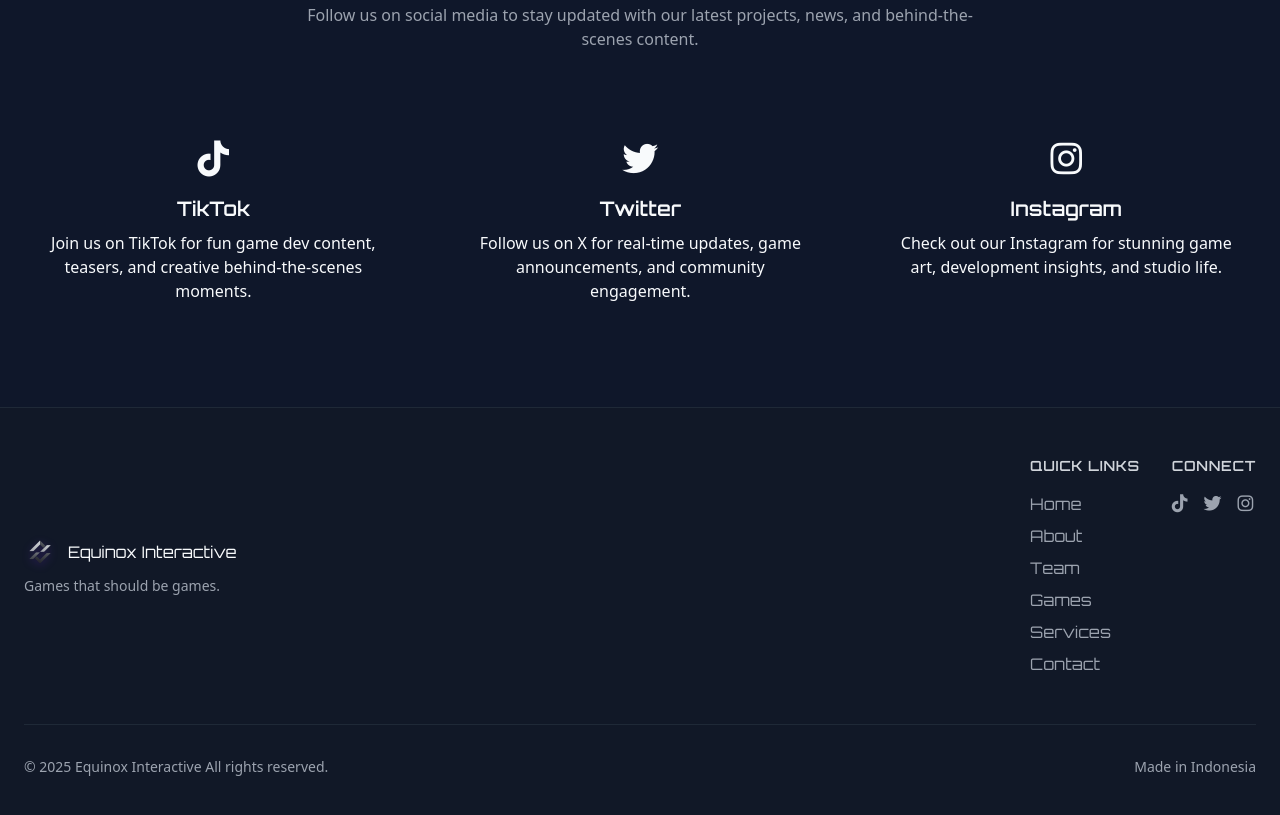
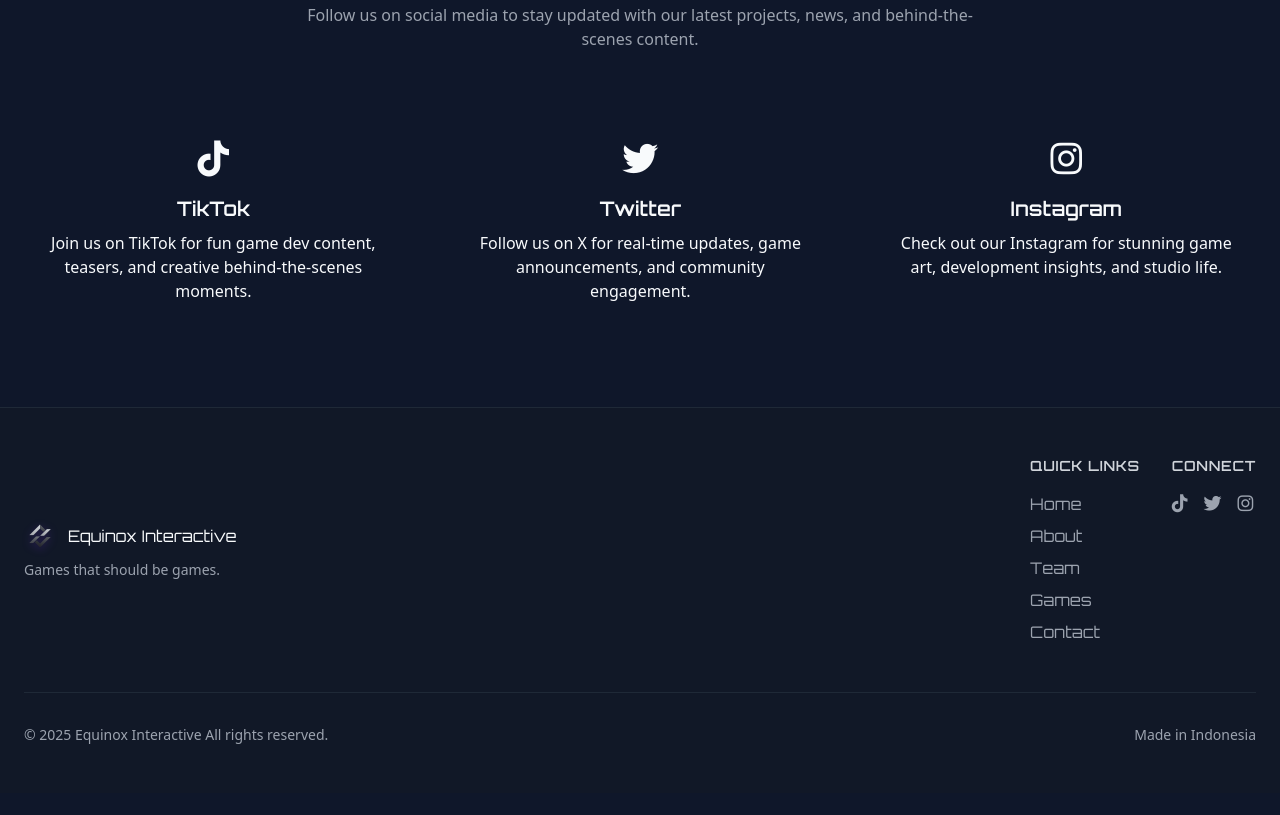
Before and after one commit to EquinoxInteractive/EquinoxProfile, a plain HTML site: page index.html in a window 1280 px wide. Shown: the part 3068-3883 px from the top of the page. After the commit the page ends 3861 px from the top, so only its background shows below. Drawn offline with nearby package versions, Linux system fonts and the light colour scheme.

Commit message:
index.html

```diff
--- a/index.html
+++ b/index.html
@@ -298,7 +298,6 @@
                                 <li><a href="#about" class="text-gray-400 hover:text-purple-400 transition">About</a></li>
                                 <li><a href="#team" class="text-gray-400 hover:text-purple-400 transition">Team</a></li>
                                 <li><a href="#portfolio" class="text-gray-400 hover:text-purple-400 transition">Games</a></li>
-                                <li><a href="#services" class="text-gray-400 hover:text-purple-400 transition">Services</a></li>
                                 <li><a href="#contact" class="text-gray-400 hover:text-purple-400 transition">Contact</a></li>
                             </ul>
                         </div>
```
